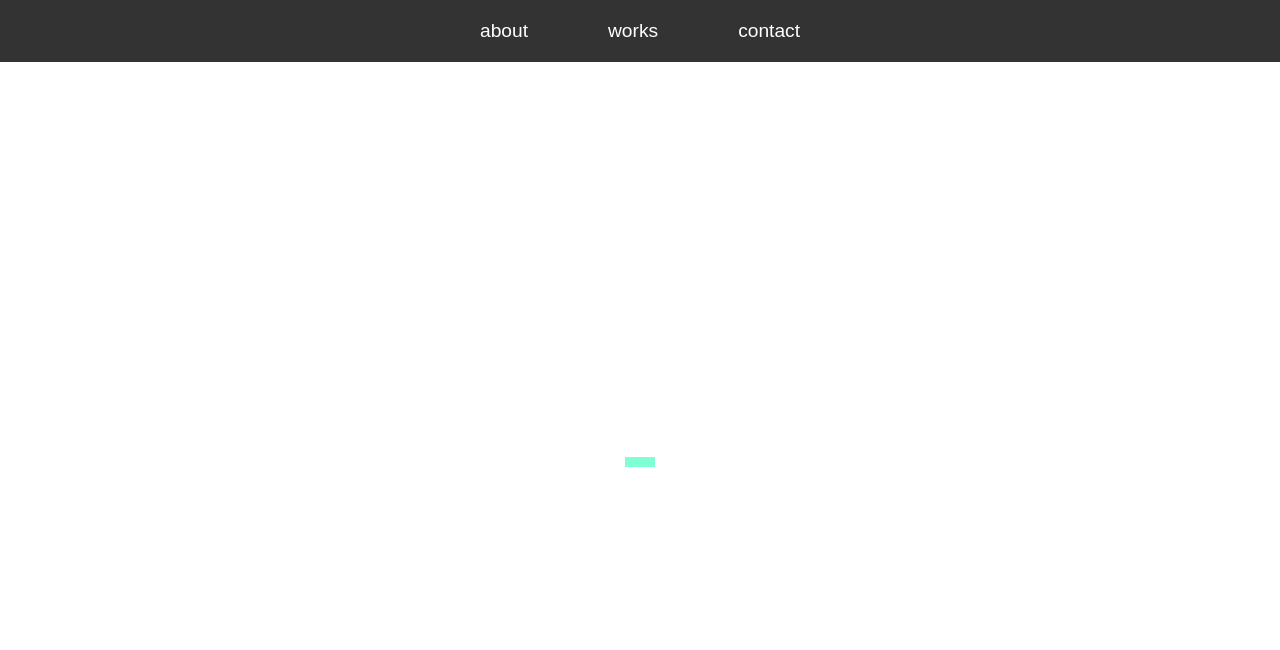
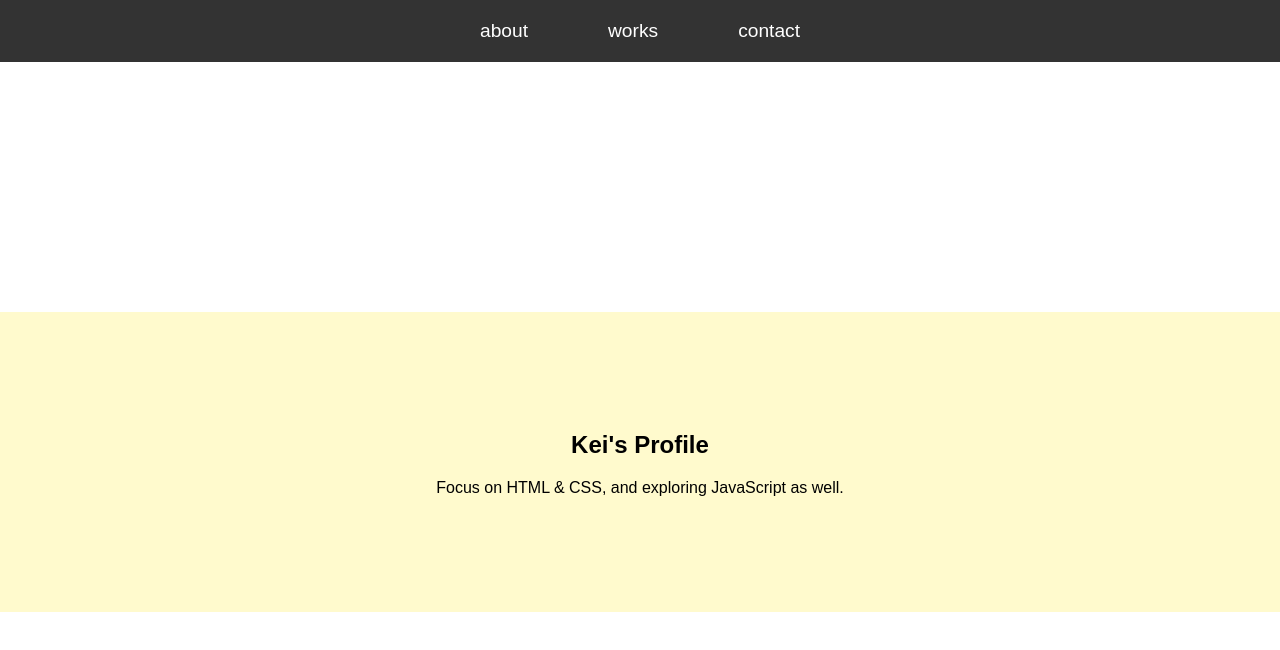
Before and after one commit to QxpoXq/mysite, a plain HTML site: page index.html in a window 1280 px wide. Both pictures are taken after a click on the link "about". Drawn offline with Linux system fonts and the light colour scheme.

Commit message:
bit change for nav and prof

```diff
--- a/index.html
+++ b/index.html
@@ -12,7 +12,7 @@
             <nav>
                 <ul>
                     <li data-tooltip="This is for about me...">
-                        <a href="#">about</a>
+                        <a href="#" id="about-link">about</a>
                     </li>
                     <li data-tooltip="for works I have been creating...">
                         <a href="#">works</a>
--- a/main.js
+++ b/main.js
@@ -91,4 +91,40 @@
         });
     });
 
+    // 既存のコード...
+
+document.addEventListener('DOMContentLoaded', function () {
+    const loadBar = document.querySelector('.load');
+    const aboutLink = document.getElementById('about-link');
+    let isExpanded = false;
+
+    // loadBarクリックでプロフィールをトグル
+    loadBar.addEventListener('click', () => {
+        toggleProfile();
+    });
+
+    // aboutリンククリックでプロフィールをトグル
+    aboutLink.addEventListener('click', (event) => {
+        event.preventDefault(); // ページ遷移を防ぐ
+        toggleProfile();
+    });
+
+    function toggleProfile() {
+        const profileContent = loadBar.querySelector('.profile-content');
+
+        if (isExpanded) {
+            profileContent.style.opacity = '0';  // フェードアウト
+            setTimeout(() => {
+                loadBar.classList.remove('expanded');  // サイズを縮小
+            }, 500);  // フェードアウトが完了してから縮小
+        } else {
+            loadBar.classList.add('expanded');
+            setTimeout(() => {
+                profileContent.style.opacity = '1';  // フェードイン
+            }, 300);  // サイズが広がってから表示
+        }
+        isExpanded = !isExpanded;
+    }
+});
+
 }
--- a/style.css
+++ b/style.css
@@ -69,7 +69,7 @@ main {
 .load {
     width: 30px; /* 横幅を100%に設定 */
     height: 10px;   /* 初期は高さ0 */
-    background-color: aquamarine;
+    background-color: lemonchiffon;
     transition: height 1s ease;
     overflow: hidden; /* 中身が見えないようにする */
     position: relative;
```
